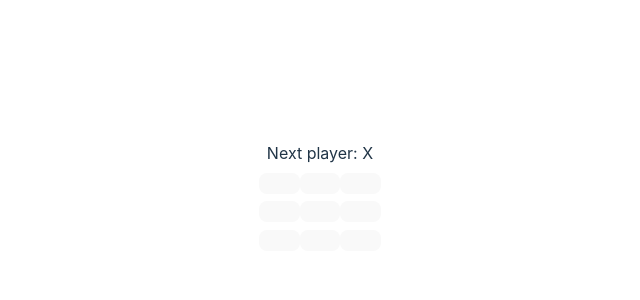
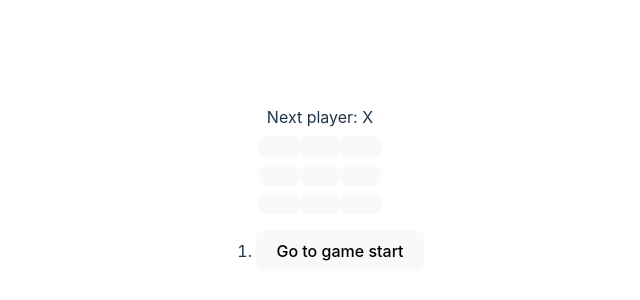
Before and after one commit to eyal4D/react-excercise, a React (Vite) app: page / in a window 1280 px wide. Shown: the part 204-504 px from the top of the page, without its empty margins (320-960 px from the left). Built offline with nearby package versions, Linux system fonts and the light colour scheme.

Commit message:
history implemented

```diff
--- a/src/App.jsx
+++ b/src/App.jsx
@@ -8,42 +8,19 @@
   return <button className='square' onClick={onSquareClick}>{value}</button>
 }
 
-function determineWinner(squares) {
-  const lines = [
-    [0, 1, 2],
-    [3, 4, 5],
-    [6, 7, 8],
-    [0, 3, 6],
-    [1, 4, 7],
-    [2, 5, 8],
-    [0, 4, 8],
-    [2, 4, 6]
-  ];
-  for (let i = 0; i < lines.length; i++){
-    const [a, b, c] = lines[i];
-    if (squares[a] && squares[a] === squares[b] && squares[a] === squares[c]) {
-      return squares[a];
-    }
-  }
-  return null;
-}
-
-export default function Board(){
-  const [xIsNext, setXIsNext] = useState(true);
-  const [squares, setSquares] = useState(Array(9).fill(null));
+function Board({ xIsNext, squares, onPlay}){
 
   function handleClick(i) {
-    if (squares[i] || determineWinner(squares)){
+    if (determineWinner(squares) || squares[i]) {
       return;
     }
     const nextSquares = squares.slice();
-    if (xIsNext){
-      nextSquares[i] = "X";
+    if (xIsNext) {
+      nextSquares[i] = 'X';
     } else {
-      nextSquares[i] = "O";
+      nextSquares[i] = 'O';
     }
-    setSquares(nextSquares);
-    setXIsNext(!xIsNext);
+    onPlay(nextSquares);
   }
 
   const winner = determineWinner(squares);
@@ -75,3 +52,65 @@
     </>
   );
 }
+
+export default function Game() {
+  const [history, setHistory] = useState([Array(9).fill(null)]);
+  const [currentMove, setCurrentMove] = useState(0);
+  const xIsNext = currentMove % 2 === 0;
+  const currentSquares = history[currentMove];
+
+  function handlePlay(nextSquares){
+    const nextHistory = [...history.slice(0, currentMove + 1), nextSquares];
+    setHistory(nextHistory);
+    setCurrentMove(nextHistory.length - 1);
+  }
+
+  function jumpTo(nextMove){
+    setCurrentMove(nextMove);
+  }
+
+  const moves = history.map((square, move) => {
+    let description;
+    if (move > 0){
+      description = 'Go to move #' + move;
+    } else {
+      description = 'Go to game start';
+    }
+    return (
+      <li key={move}>
+        <button onClick={() => jumpTo(move)}>{description}</button>
+      </li>
+    )
+  })
+
+  return (
+    <div className="game">
+      <div className="game-board">
+        <Board xIsNext={xIsNext} squares={currentSquares} onPlay={handlePlay} />
+      </div>
+      <div className="game-info">
+        <ol>{moves}</ol>
+      </div>
+    </div>
+  )
+}
+
+function determineWinner(squares) {
+  const lines = [
+    [0, 1, 2],
+    [3, 4, 5],
+    [6, 7, 8],
+    [0, 3, 6],
+    [1, 4, 7],
+    [2, 5, 8],
+    [0, 4, 8],
+    [2, 4, 6],
+  ];
+  for (let i = 0; i < lines.length; i++) {
+    const [a, b, c] = lines[i];
+    if (squares[a] && squares[a] === squares[b] && squares[a] === squares[c]) {
+      return squares[a];
+    }
+  }
+  return null;
+}
```
